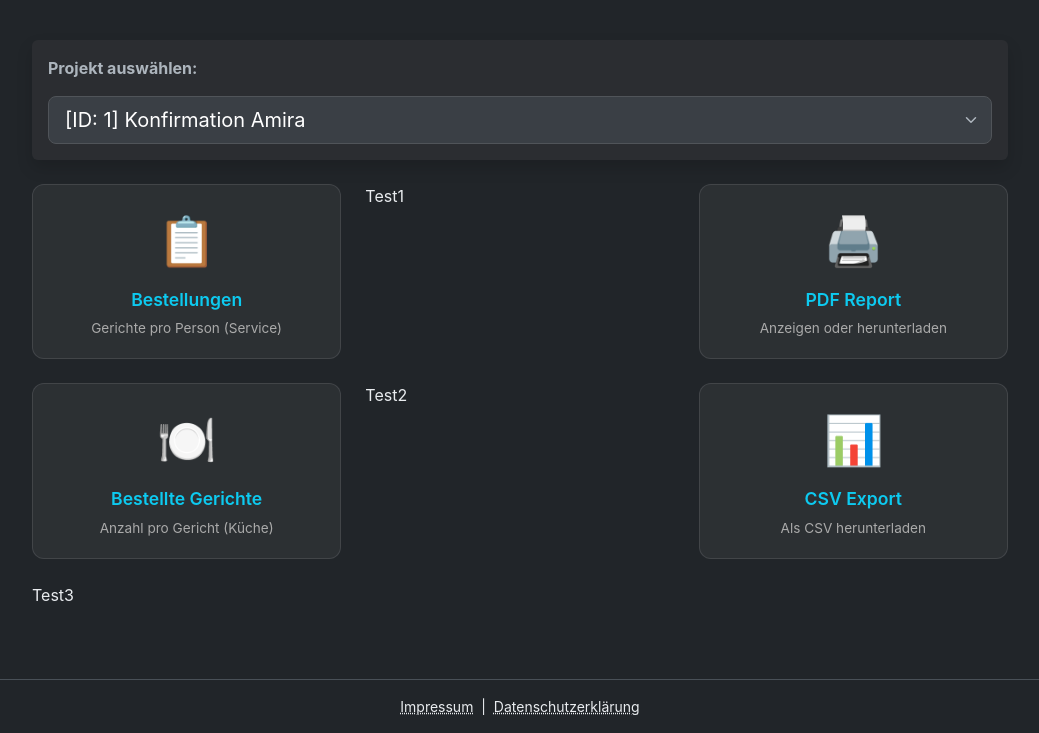
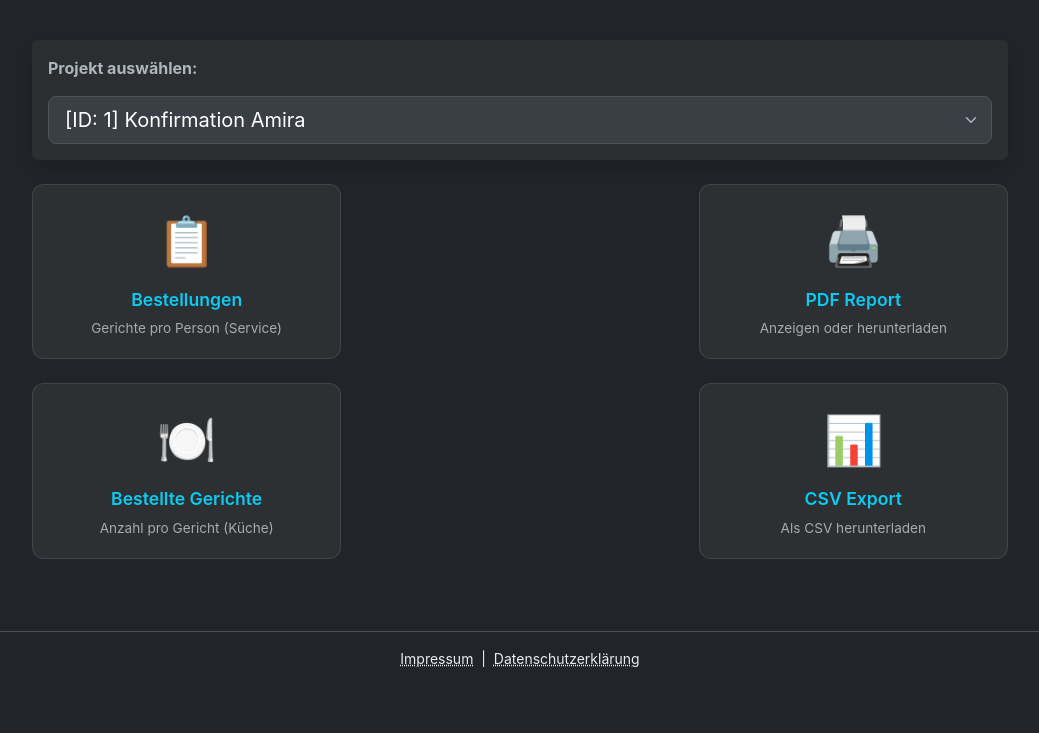
Before and after one commit to thesaint42/menue, a PHP site: page /admin/reports.php in a window 1280 px wide. Shown: the part 203-936 px from the top of the page, without its empty margins (120-1159 px from the left). After the commit the page ends 870 px from the top, so only its background shows below. Run offline with PHP 8.4, Linux system fonts and the light colour scheme; the visitor is signed in with stand-in values (Sample User, id 1); data comes from the database, SQL or seed files in the repository; data that the repository does not hold is empty.

Commit message:
Reporting: Final adjustments

```diff
--- a/admin/reports.php
+++ b/admin/reports.php
@@ -530,7 +530,7 @@ $projects = $pdo->query("SELECT * FROM {$prefix}projects WHERE is_active = 1 ORD
             </a>
         </div>
 
-        <div class="col-12 col-sm-6 col-lg-4">Test1</div>
+        <div class="col-12 col-sm-6 col-lg-4"></div>
 
         <!-- Drucken / PDF -->
         <div class="col-12 col-sm-6 col-lg-4">
@@ -550,7 +550,7 @@ $projects = $pdo->query("SELECT * FROM {$prefix}projects WHERE is_active = 1 ORD
             </a>
         </div>
 
-        <div class="col-12 col-sm-6 col-lg-4">Test2</div>
+        <div class="col-12 col-sm-6 col-lg-4"></div>
 
         <!-- CSV Export -->
         <div class="col-12 col-sm-6 col-lg-4">
@@ -560,8 +560,6 @@ $projects = $pdo->query("SELECT * FROM {$prefix}projects WHERE is_active = 1 ORD
                 <div class="subtitle">Als CSV herunterladen</div>
             </a>
         </div>
-
-        <div class="col-12 col-sm-6 col-lg-4">Test3</div>
     </div>
     <?php endif; ?>
 
```
